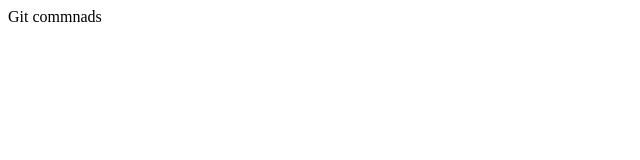
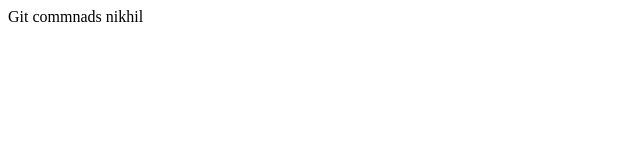
Before and after one commit to NikhilLobo/practice, a website: page index.html in a window 1280 px wide. Shown: the full height of the page, 0-640 px from the left. Drawn offline with Linux system fonts and the light colour scheme.

```diff
--- a/index.html
+++ b/index.html
@@ -1,5 +1,5 @@
 <html>
 <body>
-    <p>Git commnads</p>
+    <p>Git commnads nikhil</p>
 </body>
 </html>
```
Also changed, not shown: package.json (added, +16 -0 lines), 2 other files.
